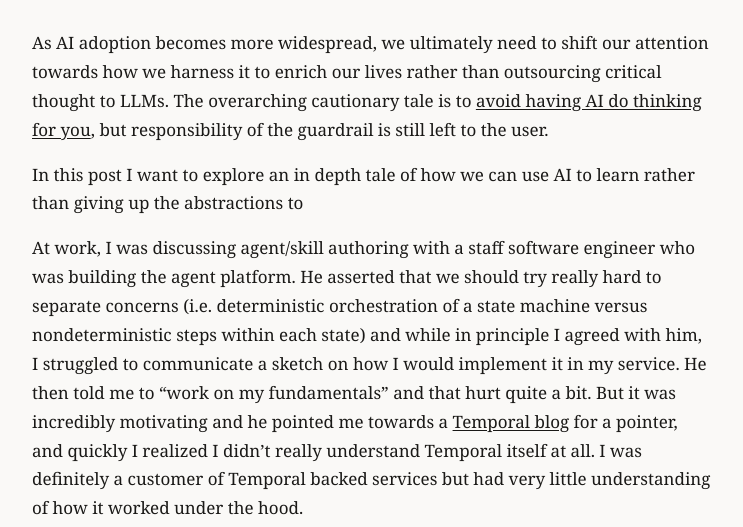
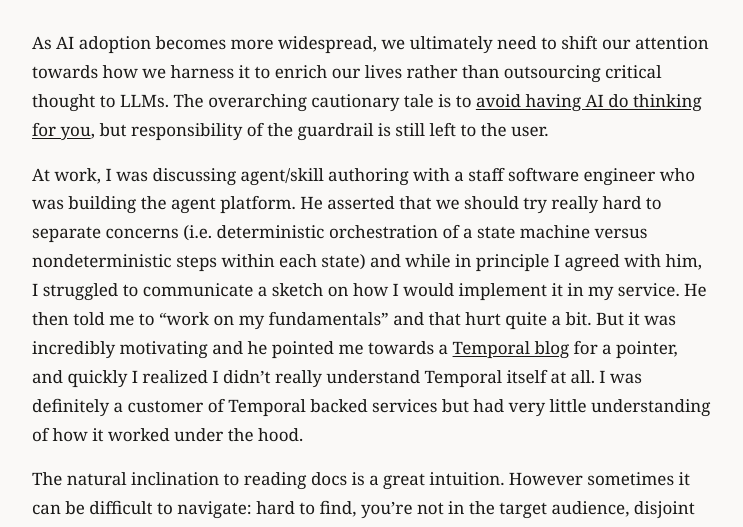
Before and after one commit to wes-chen/wes-chen.github.io, an Astro site: page /blog/learning-with-ai in a window 1280 px wide. Shown: the part 227-754 px from the top of the page, without its empty margins (268-1011 px from the left). Built offline with nearby package versions, Linux system fonts and the light colour scheme; Astro itself is replaced by a stand-in of ours.

Commit message:
Update learning-with-ai.md

```diff
--- a/src/pages/blog/learning-with-ai.md
+++ b/src/pages/blog/learning-with-ai.md
@@ -7,8 +7,6 @@
 ---
 
 As AI adoption becomes more widespread, we ultimately need to shift our attention towards how we harness it to enrich our lives rather than outsourcing critical thought to LLMs. The overarching cautionary tale is to [avoid having AI do thinking for you](https://news.harvard.edu/gazette/story/2025/11/is-ai-dulling-our-minds/), but responsibility of the guardrail is still left to the user.
-
-In this post I want to explore an in depth tale of how we can use AI to learn rather than giving up the abstractions to
 
 At work, I was discussing agent/skill authoring with a staff software engineer who was building the agent platform. He asserted that we should try really hard to separate concerns (i.e. deterministic orchestration of a state machine versus nondeterministic steps within each state) and while in principle I agreed with him, I struggled to communicate a sketch on how I would implement it in my service. He then told me to “work on my fundamentals” and that hurt quite a bit. But it was incredibly motivating and he pointed me towards a [Temporal blog](https://temporal.io/blog/google-adk-temporal-integration-bts) for a pointer, and quickly I realized I didn’t really understand Temporal itself at all. I was definitely a customer of Temporal backed services but had very little understanding of how it worked under the hood.
 
```
